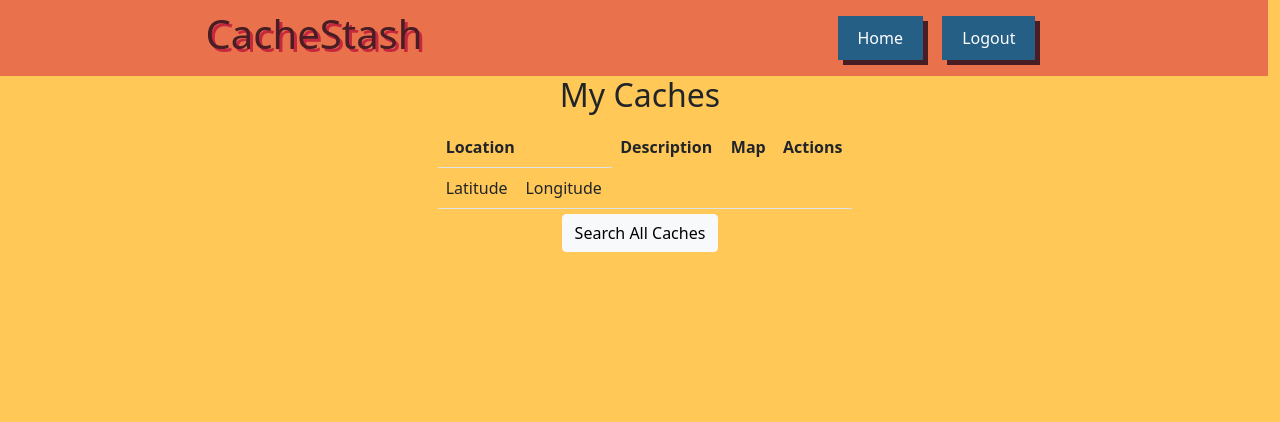
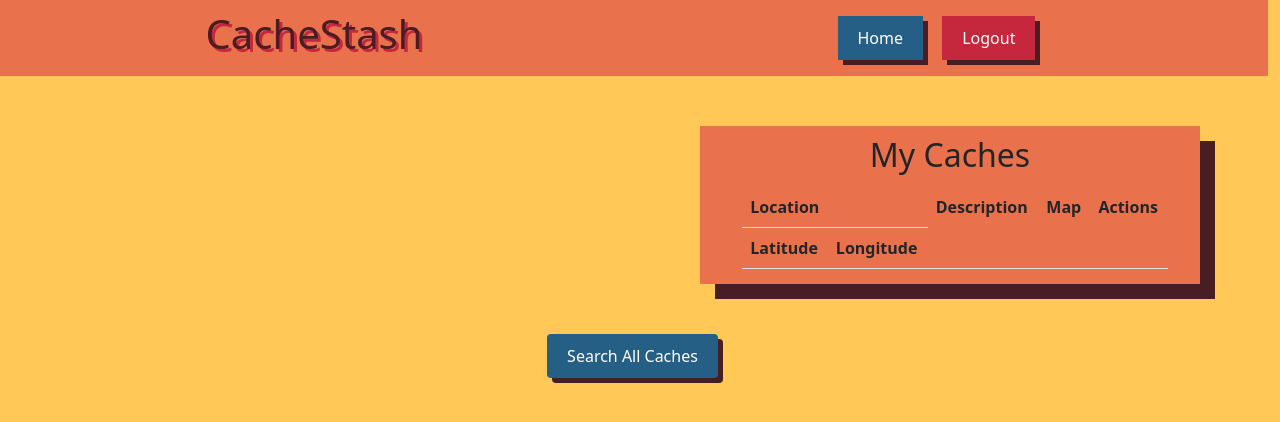
Before and after one commit to jayomeara/codingdojo_GroupLucky13, a Flask app: page /usercaches in a window 1280 px wide. Shown: the top 422 px of the page. Run offline with Flask 2, Linux system fonts and the light colour scheme; the visitor is signed in with stand-in values (Sample User, id 1); data that the repository does not hold is empty.

Commit message:
CSS
added mycache button styling and made logout button red

```diff
--- a/flask_app/static/css/styles.css
+++ b/flask_app/static/css/styles.css
@@ -105,8 +105,28 @@ body {
     margin-right: 15px;
 }
 
+#header-button-logout {
+    background-color: #c5283d;
+    border: none;
+    color: white;
+    padding: 10px 20px;
+    text-align: center;
+    text-decoration: none;
+    display: inline-block;
+    font-size: 16px;
+    box-shadow: 5px 5px #481d24;
+    margin-right: 15px;
+}
+
 #header-button:hover {
     background-color: #3280b3;
+    color: white;
+    transform: translateY(-3px);
+    opacity: 1;
+}
+
+#header-button-logout:hover {
+    background-color: #d84155;
     color: white;
     transform: translateY(-3px);
     opacity: 1;
@@ -198,3 +218,13 @@ body {
 #addcache-form {
     margin-bottom: 8px;
 }
+
+#mycache-card {
+    background-color: #e9724c;
+    box-shadow: 15px 15px #481d24;
+    font-weight: bold;
+    width: 500px;
+    margin: 50px;
+    padding: 10px;
+    margin-left: 700px;
+}
--- a/flask_app/templates/my_caches.html
+++ b/flask_app/templates/my_caches.html
@@ -11,10 +11,10 @@
     <link href="https://fonts.googleapis.com/css2?family=Source+Sans+Pro&display=swap" rel="stylesheet">
     <title>CacheStash</title>
 </head>
-<body>
+<body id="mycache-body">
     {% include 'navBar.html' %}
 
-    <div class="mycaches-container">
+    <div class="mycaches-container" id="mycache-card">
         <h2>My Caches</h2>
         <div>
             <table class='table' id="viewcache-table">
@@ -48,7 +48,7 @@
         </div>
     </div>
     <div class="button-div">
-        <a href="/cachemapsearch"><button class="btn btn-light">Search All Caches</button></a>
+        <a href="/cachemapsearch"><button class="btn btn-light" id="dash-btn">Search All Caches</button></a>
     </div>
     <script src="{{ url_for('static', filename='scripts/scripts.js') }}"></script>
 </body>
--- a/flask_app/templates/navBar.html
+++ b/flask_app/templates/navBar.html
@@ -15,7 +15,7 @@
         </div>
         <div class="col-auto" id="header-links">
             <a href="/dashboard" id="header-button">Home</a>
-            <a href="/logout" id="header-button">Logout</a>
+            <a href="/logout" id="header-button-logout">Logout</a>
         </div>
         {% with messages = get_flashed_messages() %}
             {%if messages %}
```
